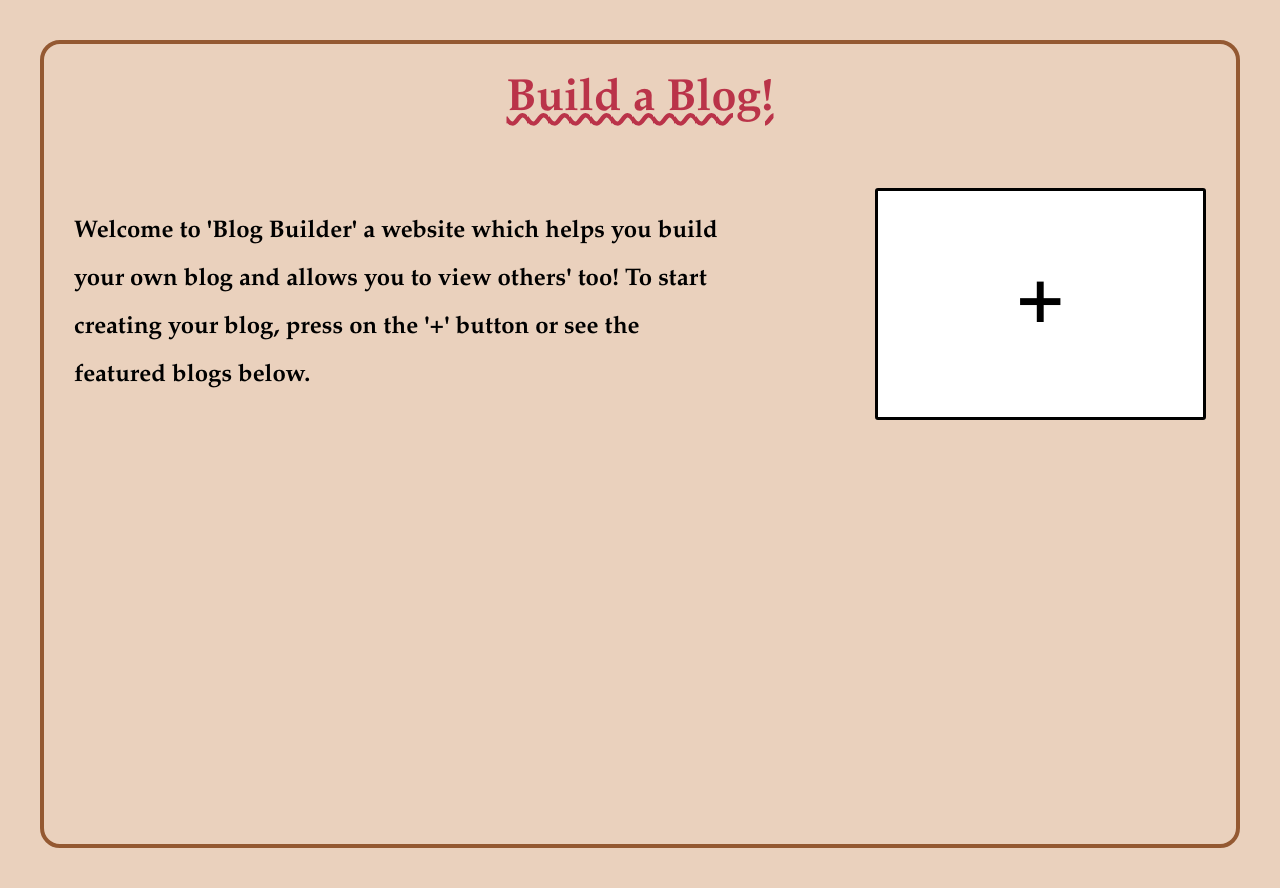
After one commit to Lucy3423/Blog-Website, a Flask app: template templates/home_page.html in a window 1280 px wide. The commit adds this page. Run offline with Flask 3, Linux system fonts and the light colour scheme; the template is opened without the code that fills it, so the values that code supplies are empty.

Commit message:
I've created the first version of the home screen

```diff
--- /dev/null
+++ b/blog.py
@@ -0,0 +1,6 @@
+from user import User
+class Blog:
+    def __init__(self, user, blog_name, topics):
+        user:User = user
+        blog_name = blog_name
+        self.topics:list = topics
--- /dev/null
+++ b/main.py
@@ -0,0 +1,19 @@
+from flask import Flask, render_template, redirect, url_for, request
+
+app = Flask(__name__)
+app.config["SECRET KEY"] = "mysecret"
+
+@app.route('/')
+def home():
+    image = "https://i.pinimg.com/1200x/33/cb/16/33cb16051f94c0205c96d088a93991e9.jpg"
+    return render_template("home_page.html", image=image)
+
+
+@app.route('/blog-form')
+def blog_form():
+    return render_template("blog_form.html")
+
+
+
+if __name__ == "__main__":
+    app.run(debug=True)
--- /dev/null
+++ b/static/base.css
@@ -0,0 +1,33 @@
+body {
+    background-color: #ead1bd;
+    border: 4px solid rgb(148, 89, 50);
+    border-radius: 20px;
+    height: 100vh;
+    margin: 40px;
+    font-family: Garamond;
+    /* display: flex;
+    /* align-items: center;
+    justify-content: start; */
+    /* flex-direction: column; */
+}
+
+.header {
+    display: flex;
+    align-items: center;
+    justify-content: center;
+}
+
+
+#title {
+    font-size: 45px;
+    color: #ba3349;
+    text-decoration: underline wavy;
+}
+
+
+
+
+
+
+
+/* #bd215a */
--- /dev/null
+++ b/static/home_page.css
@@ -0,0 +1,61 @@
+.content {
+    display: flex;
+    flex-direction: row;
+    gap: 150px;
+    margin: 30px;
+}
+
+#bio {
+    width: 60%;
+    line-height: 2;
+    display: flex;
+    align-items: center;
+}
+
+#add-blog-link {
+    width: 30%;
+    /* padding: 30px; */
+    font-size: 40px;
+    display: flex;
+    justify-content: center;
+    align-items: center;
+    border: 3px solid black;
+    border-radius: 3px;
+    background-color: white;
+
+}
+
+#add-blog-link:hover {
+    background-color: #ba3349;
+    color: white;
+}
+
+#add-blog-link a:hover {
+    color: white
+}
+
+a {
+    text-decoration: none;
+    color: black;
+
+}
+
+/* a:hover {
+    background-color: #ba3349;
+    /* color: white; }*/
+
+
+/* #link-box {
+    border: 3px black solid;
+    border-radius: 3px;
+    width: 70%;
+    display: flex;
+    justify-content: center;
+    align-items: center;
+    background-color: white;
+} */
+
+#link-box:hover {
+    background-color: #ba3349;
+    color: white;
+}
--- a/templates/base.html
+++ b/templates/base.html
@@ -1,7 +1,16 @@
 <!DOCTYPE html>
 <html>
+
+<head>
+    <title> {% block title %}{% endblock %}</title>
+    <link rel="stylesheet" href="{{url_for('static', filename='base.css')}}">
+    {% block head %} {% endblock%}
+</head>
+
+
+
 <body>
-    <h1> Hello world! </h1>
+    {% block content %} {% endblock %}
 </body>
 
 
--- /dev/null
+++ b/templates/home_page.html
@@ -0,0 +1,32 @@
+{% extends "base.html" %}
+<head>
+    {% block title %} Home Page {% endblock %}
+    {% block head%}
+        <link rel="stylesheet" href="{{url_for('static', filename='home_page.css')}}">
+    {% endblock %}
+
+</head>
+
+<body>
+    {% block content %}
+    <div class="header">
+        <h1 id="title"> Build a Blog!</h1>
+    </div>
+
+    <div class="content">
+        <h2 id="bio"> Welcome to 'Blog Builder' a website which helps you build your own blog and allows you to view others' too! To start creating your blog, press on the '+' button or see the featured blogs below.  </h2>
+        <div id="add-blog-link">
+            <h1><a href="{{url_for('blog_form')}}"> + </a></h1>
+        </div>
+    </div>
+
+    <div>
+        <img src = {{image}}>
+    </div>
+
+
+
+
+    {% endblock %}
+
+</body>
```
Also changed, not shown: templates/blog_form.html (added, +17 -0 lines), user.py (added, +7 -0 lines).
